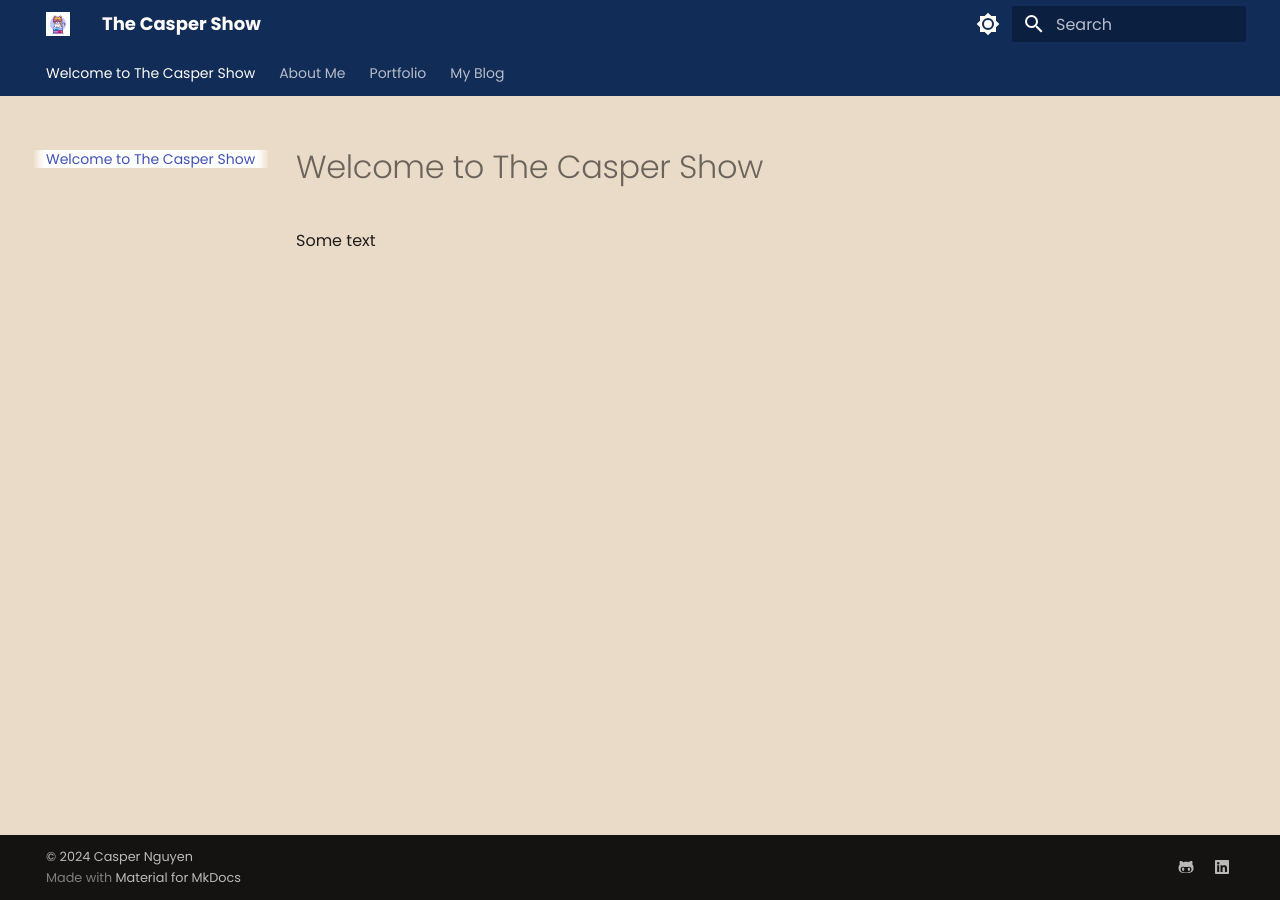
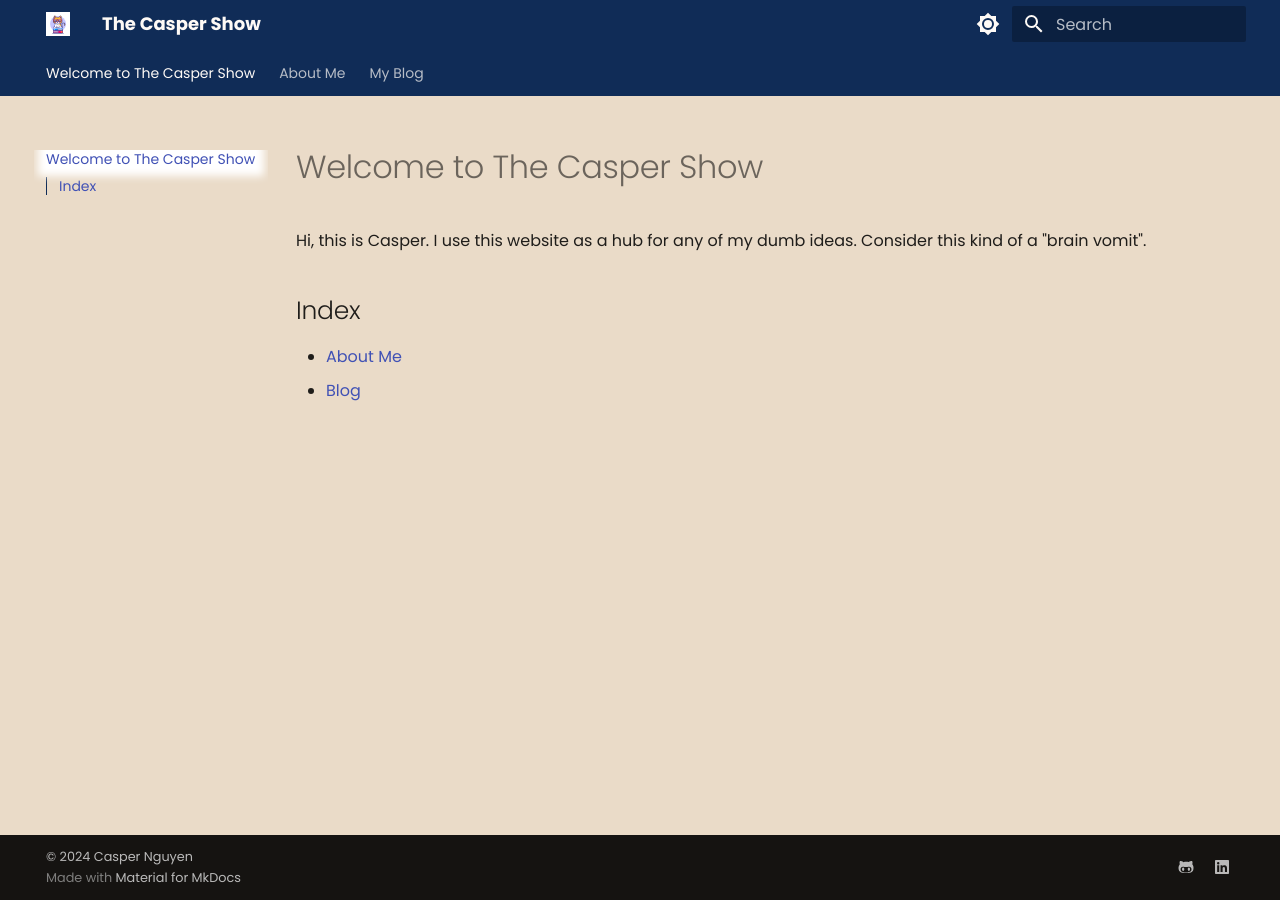
Before and after one commit to SCWinter259/personal-site, an MkDocs documentation site: the page built from docs/index.md, in a window 1280 px wide. Built offline with MkDocs 1.6.1 and Material for MkDocs 9.7.7, drawn with Linux system fonts in a browser that asks for light colours.

Commit message:
deleted some pages

```diff
--- a/docs/Portfolio.md
+++ /dev/null
@@ -1 +0,0 @@
-# Portfolio
--- a/docs/index.md
+++ b/docs/index.md
@@ -1,3 +1,8 @@
 # Welcome to The Casper Show
 
-Some text
+Hi, this is Casper. I use this website as a hub for any of my dumb ideas. Consider this kind of a "brain vomit".
+
+## Index
+
+- [About Me](./About%20Me.md)
+- [Blog](./My%20Blog/Blog.md)
```
